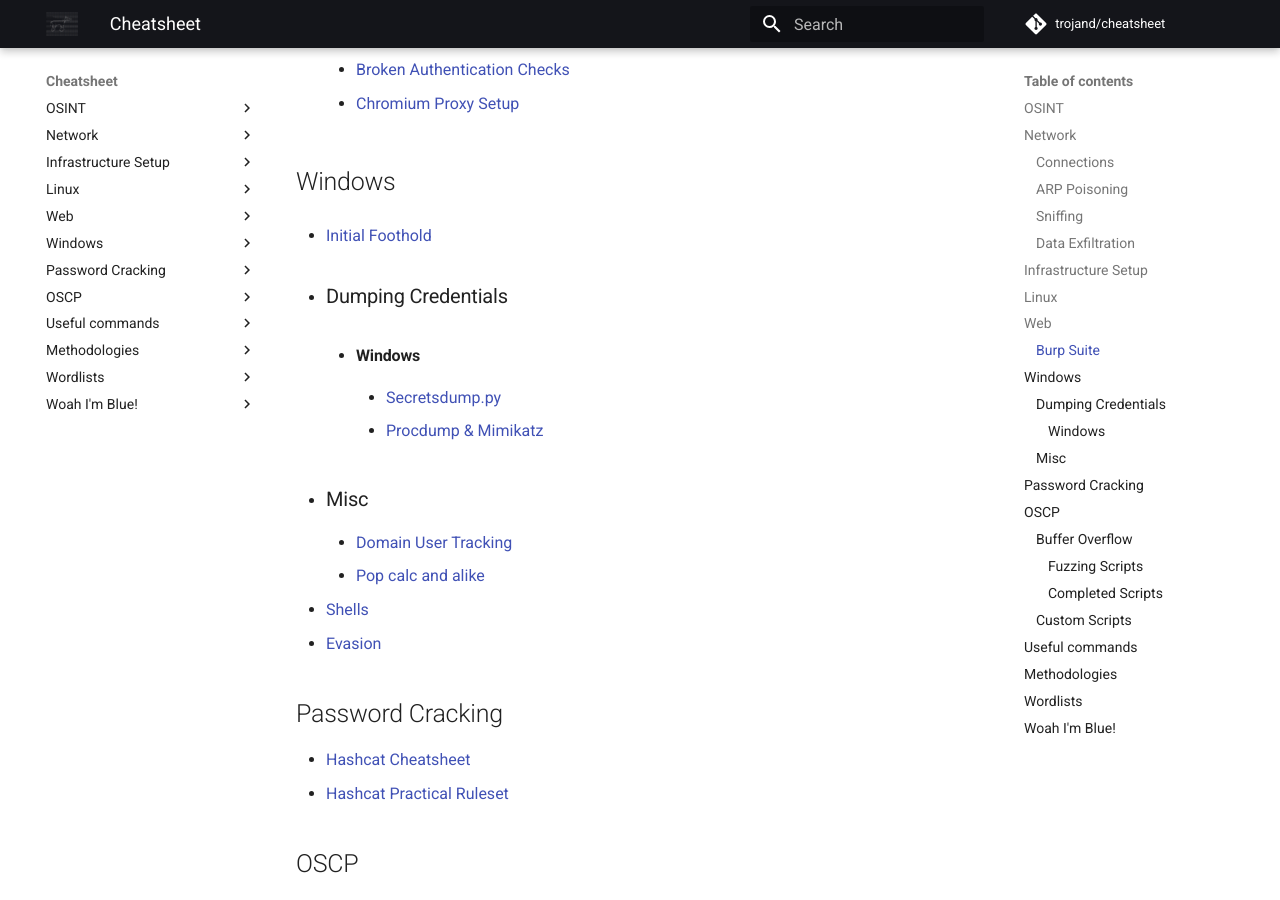
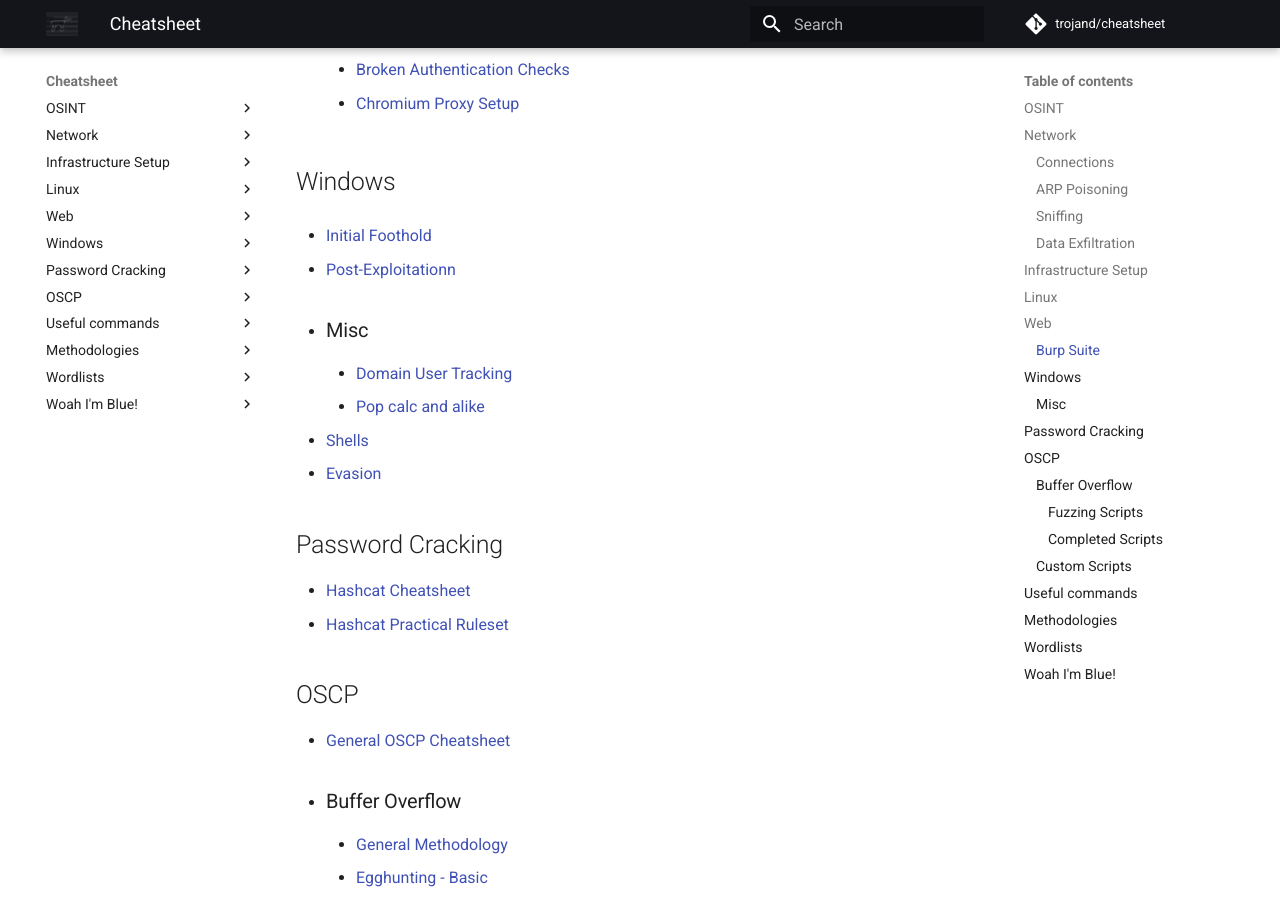
Before and after one commit to trojand/cheatsheet, an MkDocs documentation site: the page built from docs/index.md, in a window 1280 px wide and 900 px high, scrolled down 1652 px. Built offline with MkDocs 1.6.1 and Material for MkDocs 9.7.7, drawn with Linux system fonts in a browser that asks for light colours; comment, search, counter and statistics services are not loaded.

Commit message:
Update index.md

```diff
--- a/docs/index.md
+++ b/docs/index.md
@@ -46,10 +46,7 @@
 ## Windows
 * [Initial Foothold](Windows/Initial_Foothold.md)
 
-* ### Dumping Credentials
-    * #### Windows
-        * [Secretsdump.py](Windows/Dumping_Credentials/Impacket-secretsdump.md)
-        * [Procdump & Mimikatz](Windows/Dumping_Credentials/Procdump-Mimikatz.md)
+* [Post-Exploitationn](Windows/Post_Exploitation.md)
 
 * ### Misc
     * [Domain User Tracking](Windows/Misc/DomainUser_Tracking.md)
```
